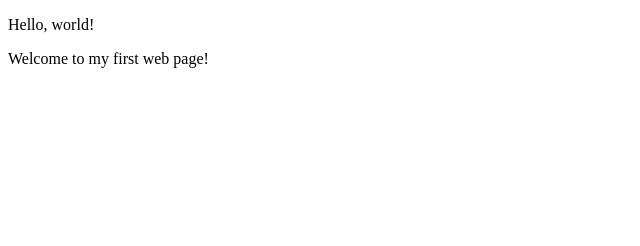
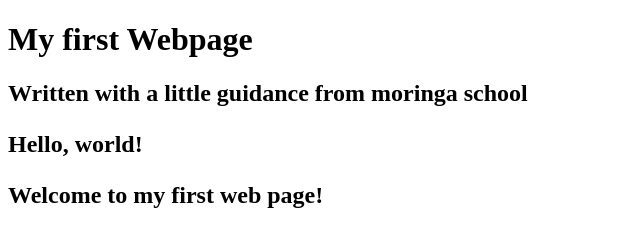
Before and after one commit to ssemazzijustus1998/pet-website, a plain HTML site: page my-first-webpage.html in a window 1280 px wide. Shown: the whole page, without its empty margins (0-640 px from the left). Drawn offline with Linux system fonts and the light colour scheme.

Commit message:
add header block elements

```diff
--- a/my-first-webpage.html
+++ b/my-first-webpage.html
@@ -4,6 +4,8 @@
     <title>my first webpage!</title>
   </head>
   <body>
+    <h1>My first Webpage</h1>
+    <h2>Written with a little guidance from moringa school<h2>
     <p>Hello, world!</p>
     <p>Welcome to my first web page!
 </p>
```
